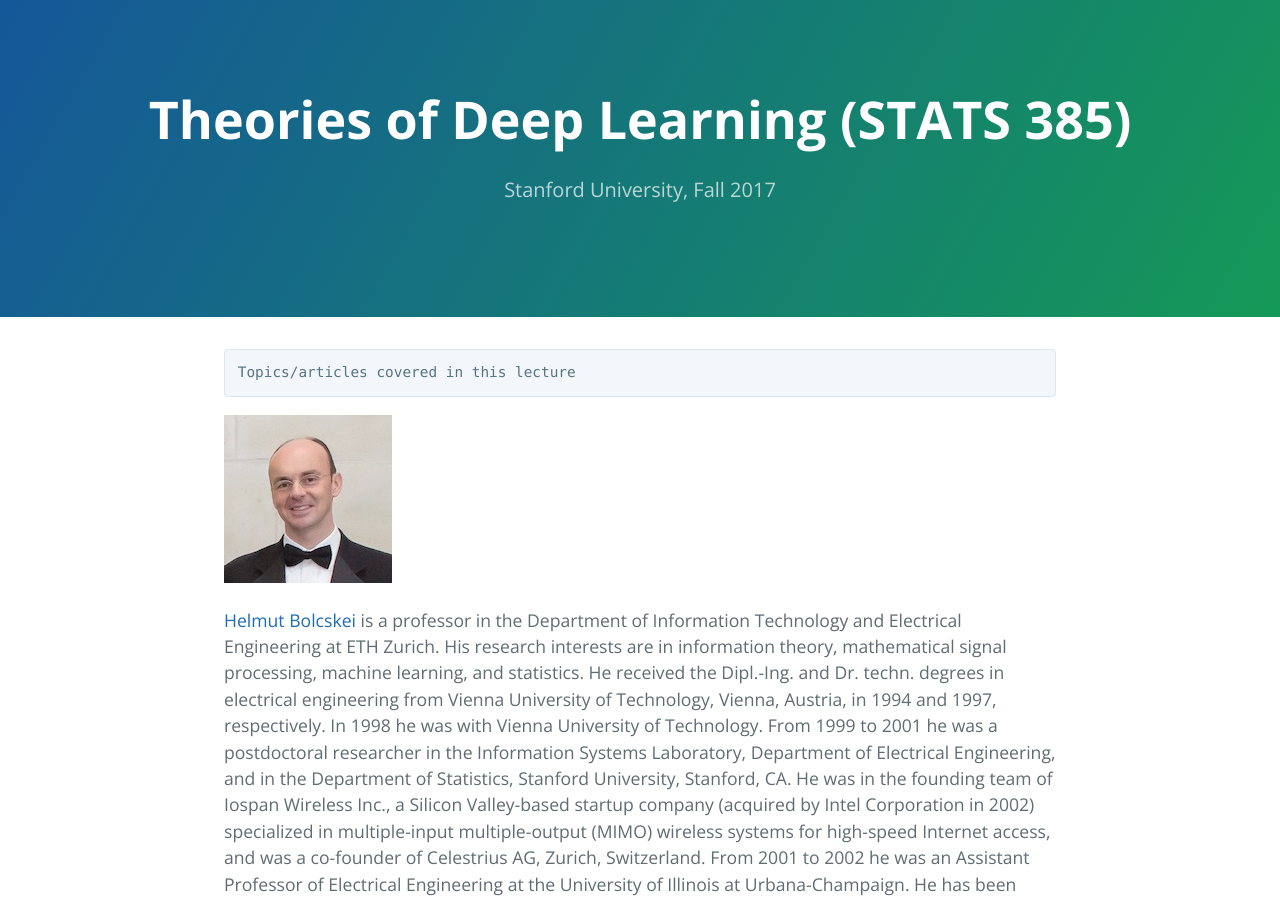
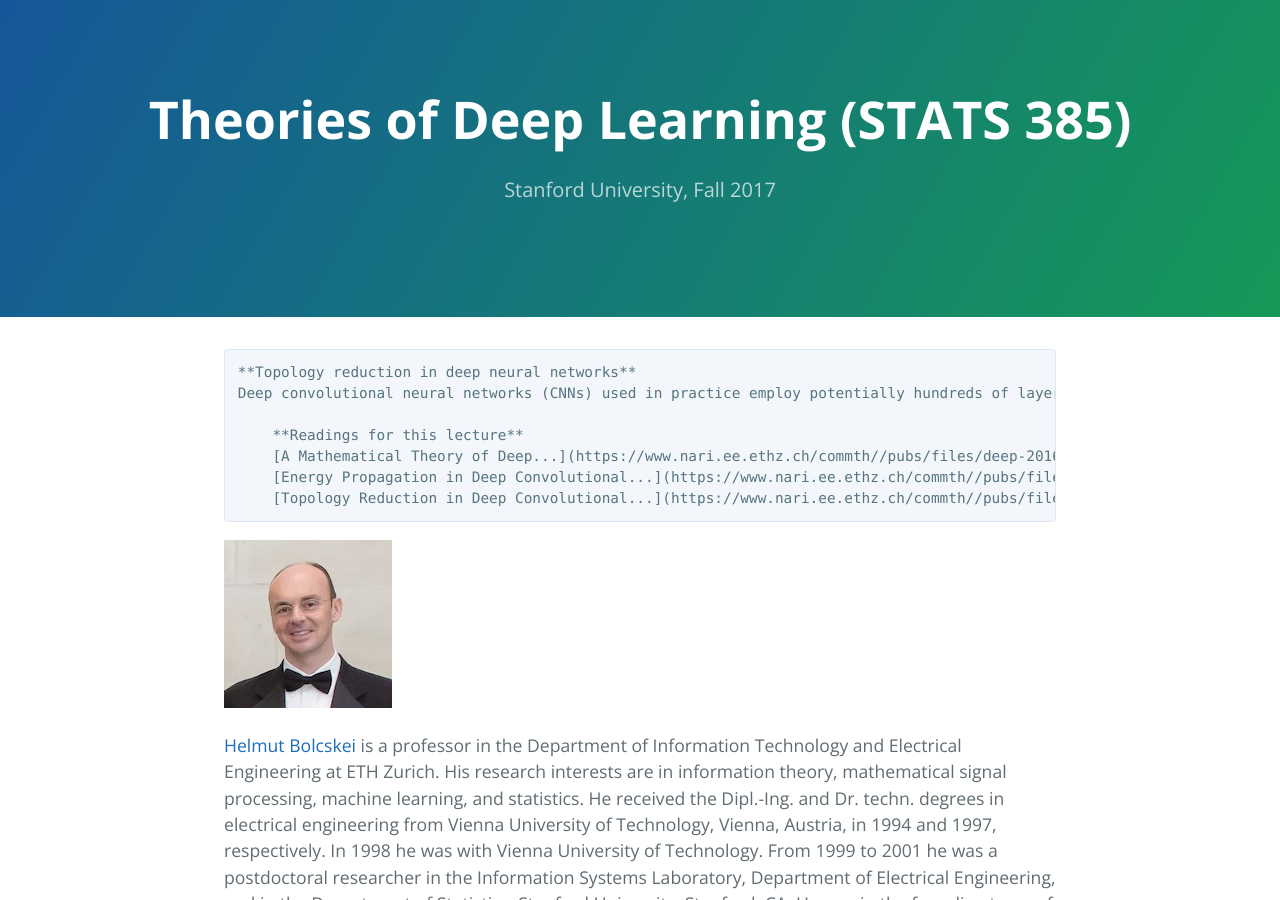
Before and after one commit to stats385/stats385.github.io, a Jekyll site: the page built from bolcskei_lecture.md, in a window 1280 px wide and 900 px high. Built offline with Jekyll 4.4.1, drawn with Linux system fonts in a browser that asks for light colours; our own code applies the rules of GitHub Pages for plain Markdown files; the repository's description, which GitHub fills in, is left out.

Commit message:
Bolskei added

```diff
--- a/bolcskei_lecture.md
+++ b/bolcskei_lecture.md
@@ -1,9 +1,14 @@
 
-    Topics/articles covered in this lecture
+    **Topology reduction in deep neural networks**
+    Deep convolutional neural networks (CNNs) used in practice employ potentially hundreds of layers and 10,000s of nodes. Such network sizes entail formidable challenges in training, operating, and storing the network. Very deep and wide CNNs may therefore not be well suited to applications operating under severe resource constraints as is the case, e.g., in low-power embedded and mobile platforms. This talk aims at understanding the impact of CNN topology, specifically depth and width, on the network’s feature extraction and expressivity capabilities.
+
+        **Readings for this lecture**
+        [A Mathematical Theory of Deep...](https://www.nari.ee.ethz.ch/commth//pubs/files/deep-2016.pdf)
+        [Energy Propagation in Deep Convolutional...](https://www.nari.ee.ethz.ch/commth//pubs/files/Energy2017.pdf)
+        [Topology Reduction in Deep Convolutional...](https://www.nari.ee.ethz.ch/commth//pubs/files/SPIE2017.pdf)
 
 
-
-![Tomaso Poggio](/assets/img/bolcskei.jpg)
+![Helmut Bolcskei](/assets/img/bolcskei.jpg)
 
 [Helmut Bolcskei](https://www.nari.ee.ethz.ch/commth/people/show/boelcskei) is a professor in the Department of Information Technology and Electrical Engineering at ETH Zurich. His research interests are in information theory, mathematical signal processing, machine learning, and statistics. He received the Dipl.-Ing. and Dr. techn. degrees in electrical engineering from Vienna University of Technology, Vienna, Austria, in 1994 and 1997, respectively. In 1998 he was with Vienna University of Technology. From 1999 to 2001 he was a postdoctoral researcher in the Information Systems Laboratory, Department of Electrical Engineering, and in the Department of Statistics, Stanford University, Stanford, CA. He was in the founding team of Iospan Wireless Inc., a Silicon Valley-based startup company (acquired by Intel Corporation in 2002) specialized in multiple-input multiple-output (MIMO) wireless systems for high-speed Internet access, and was a co-founder of Celestrius AG, Zurich, Switzerland. From 2001 to 2002 he was an Assistant Professor of Electrical Engineering at the University of Illinois at Urbana-Champaign. He has been with ETH Zurich since 2002, where he is a Professor of Electrical Engineering. He was a visiting researcher at Philips Research Laboratories Eindhoven, The Netherlands, ENST Paris, France, and the Heinrich Hertz Institute Berlin, Germany.
 
```
